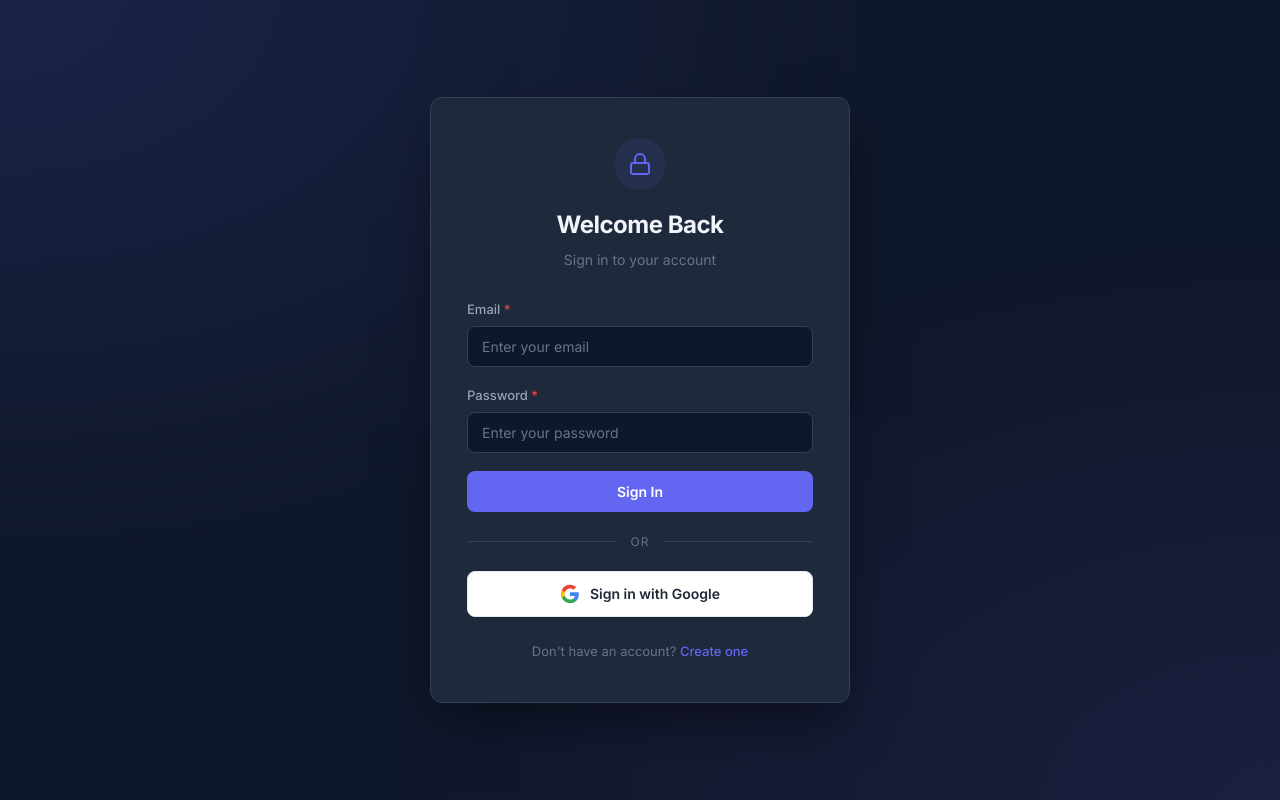
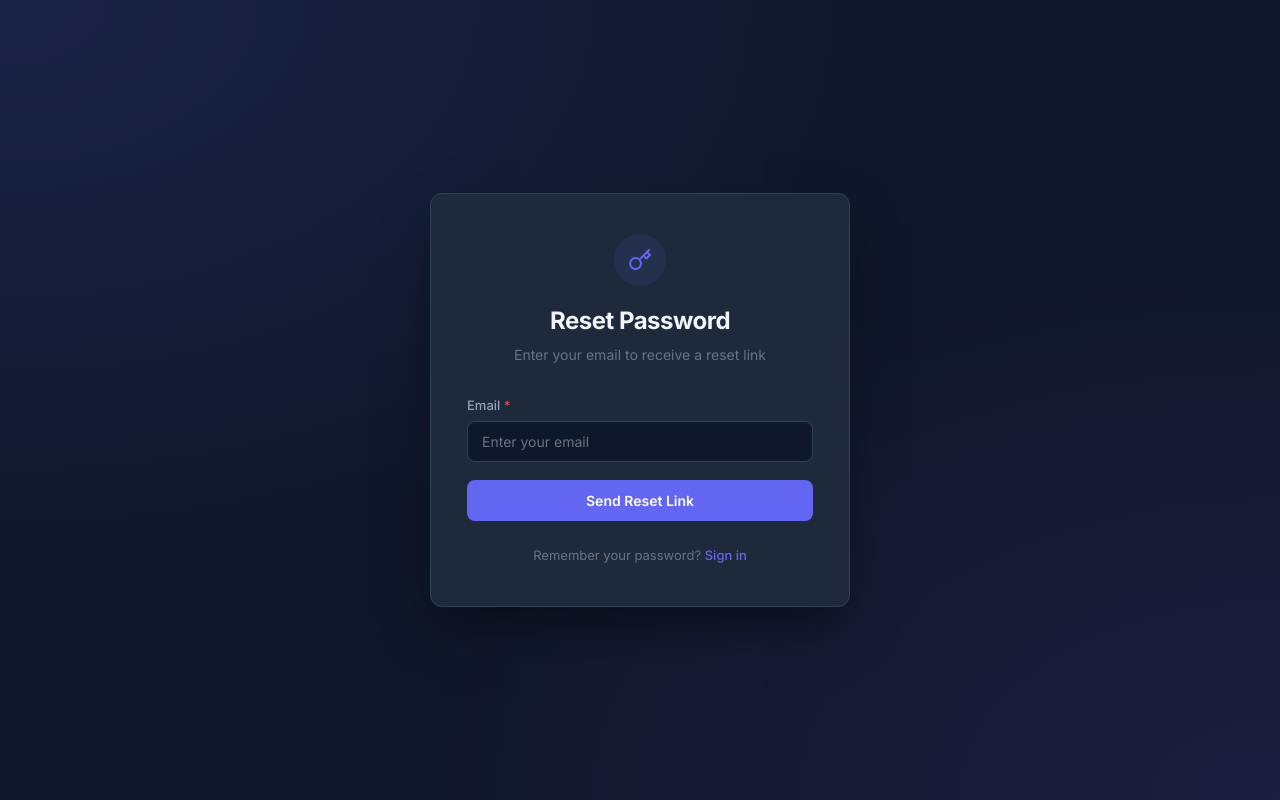
Before and after one commit to danrebmaster220/final-project, a React (Vite) app: page /forgot-password in a window 1280 px wide. Before the commit this address led to /. Built offline with nearby package versions, Linux system fonts and the light colour scheme; no server answers.

Commit message:
added password reset

```diff
--- /dev/null
+++ b/src/pages/ForgotPasswordPage.jsx
@@ -0,0 +1,117 @@
+/**
+ * ForgotPasswordPage — Send a password reset email via Firebase Auth.
+ *
+ * - Uses sendPasswordResetEmail (Firebase handles the email + reset link)
+ * - 60-second cooldown between resend attempts
+ * - Generic success message regardless of whether the email exists (security)
+ */
+
+import { useState, useEffect } from "react";
+import { Link } from "react-router-dom";
+import { sendPasswordResetEmail } from "firebase/auth";
+import { auth } from "../firebase";
+import AuthCard from "../components/AuthCard";
+import FormInput from "../components/FormInput";
+import ErrorAlert from "../components/ErrorAlert";
+
+/* Key icon */
+const KeyIcon = (
+  <svg viewBox="0 0 24 24" fill="none" stroke="currentColor" strokeWidth="2" strokeLinecap="round" strokeLinejoin="round">
+    <path d="M21 2l-2 2m-7.61 7.61a5.5 5.5 0 1 1-7.778 7.778 5.5 5.5 0 0 1 7.777-7.777zm0 0L15.5 7.5m0 0l3 3L22 7l-3-3m-3.5 3.5L19 4" />
+  </svg>
+);
+
+export default function ForgotPasswordPage() {
+  const [email, setEmail] = useState("");
+  const [error, setError] = useState("");
+  const [success, setSuccess] = useState("");
+  const [isLoading, setIsLoading] = useState(false);
+  const [cooldown, setCooldown] = useState(0);
+
+  // Cooldown timer
+  useEffect(() => {
+    if (cooldown <= 0) return;
+    const timer = setTimeout(() => setCooldown((c) => c - 1), 1000);
+    return () => clearTimeout(timer);
+  }, [cooldown]);
+
+  async function handleSubmit(e) {
+    e.preventDefault();
+    setError("");
+    setSuccess("");
+
+    const trimmed = email.trim();
+    if (!trimmed) {
+      setError("Please enter your email address.");
+      return;
+    }
+
+    const emailRegex = /^[^\s@]+@[^\s@]+\.[^\s@]+$/;
+    if (!emailRegex.test(trimmed)) {
+      setError("Please enter a valid email address.");
+      return;
+    }
+
+    setIsLoading(true);
+    try {
+      await sendPasswordResetEmail(auth, trimmed);
+      // Always show success — don't reveal if email exists or not (security)
+      setSuccess("If an account exists with this email, a password reset link has been sent. Check your inbox and spam folder.");
+      setCooldown(60);
+    } catch (err) {
+      if (err.code === "auth/too-many-requests") {
+        setError("Too many requests. Please wait a few minutes and try again.");
+      } else {
+        // Generic message for security — don't reveal if email exists
+        setSuccess("If an account exists with this email, a password reset link has been sent. Check your inbox and spam folder.");
+        setCooldown(60);
+      }
+    } finally {
+      setIsLoading(false);
+    }
+  }
+
+  return (
+    <div className="auth-page">
+      <AuthCard icon={KeyIcon} title="Reset Password" subtitle="Enter your email to receive a reset link">
+        <ErrorAlert message={error} />
+        {success && <div className="success-message">{success}</div>}
+
+        <form onSubmit={handleSubmit} noValidate>
+          <FormInput
+            id="forgot-email"
+            label="Email"
+            type="email"
+            value={email}
+            onChange={(e) => setEmail(e.target.value)}
+            placeholder="Enter your email"
+            autoComplete="email"
+            maxLength={100}
+            required
+          />
+
+          <button
+            type="submit"
+            className="btn btn-primary"
+            disabled={isLoading || cooldown > 0}
+          >
+            {isLoading ? (
+              <span className="btn-loading">
+                <span className="spinner-small"></span>
+                Sending...
+              </span>
+            ) : cooldown > 0 ? (
+              `Resend in ${cooldown}s`
+            ) : (
+              "Send Reset Link"
+            )}
+          </button>
+        </form>
+
+        <p className="auth-footer">
+          Remember your password? <Link to="/">Sign in</Link>
+        </p>
+      </AuthCard>
+    </div>
+  );
+}
--- a/src/pages/LoginPage.jsx
+++ b/src/pages/LoginPage.jsx
@@ -116,6 +116,10 @@ export default function LoginPage() {
             required
           />
 
+          <div className="forgot-password-link">
+            <Link to="/forgot-password">Forgot password?</Link>
+          </div>
+
           <button
             type="submit"
             className="btn btn-primary"
--- a/src/routes/AppRoutes.jsx
+++ b/src/routes/AppRoutes.jsx
@@ -13,6 +13,7 @@ import { Routes, Route, Navigate } from "react-router-dom";
 import { useAuth } from "../context/AuthContext";
 import LoginPage from "../pages/LoginPage";
 import RegisterPage from "../pages/RegisterPage";
+import ForgotPasswordPage from "../pages/ForgotPasswordPage";
 import ContentPage from "../pages/ContentPage";
 import SettingsPage from "../pages/SettingsPage";
 import VerifyEmailPage from "../pages/VerifyEmailPage";
@@ -40,6 +41,10 @@ export default function AppRoutes() {
       <Route
         path="/register"
         element={user ? <Navigate to={authRedirect} replace /> : <RegisterPage />}
+      />
+      <Route
+        path="/forgot-password"
+        element={user ? <Navigate to={authRedirect} replace /> : <ForgotPasswordPage />}
       />
 
       {/* Email verification page — only for logged-in but unverified users */}
--- a/src/styles/auth.css
+++ b/src/styles/auth.css
@@ -115,6 +115,38 @@
   color: var(--text-muted);
   text-transform: uppercase;
   letter-spacing: 1px;
+}
+
+/* Forgot password link */
+.forgot-password-link {
+  text-align: right;
+  margin: -8px 0 12px;
+}
+
+.forgot-password-link a {
+  font-size: 13px;
+  color: var(--primary);
+  text-decoration: none;
+  font-weight: 500;
+}
+
+.forgot-password-link a:hover {
+  text-decoration: underline;
+}
+
+/* Success message */
+.success-message {
+  display: flex;
+  align-items: center;
+  gap: 10px;
+  padding: 12px 14px;
+  background: rgba(34, 197, 94, 0.1);
+  border: 1px solid rgba(34, 197, 94, 0.25);
+  border-radius: var(--radius-sm);
+  color: #86efac;
+  font-size: 13px;
+  margin-bottom: 20px;
+  line-height: 1.5;
 }
 
 @media (max-width: 520px) {
```
